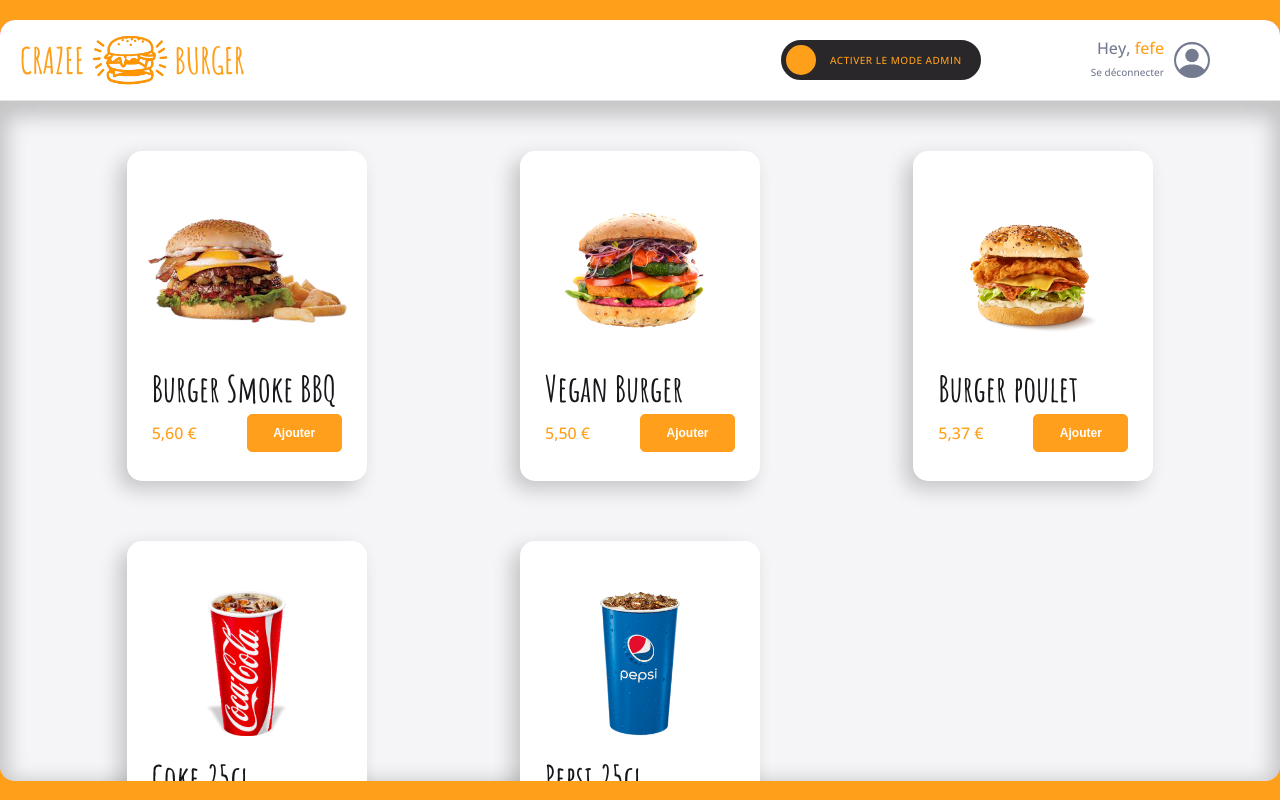
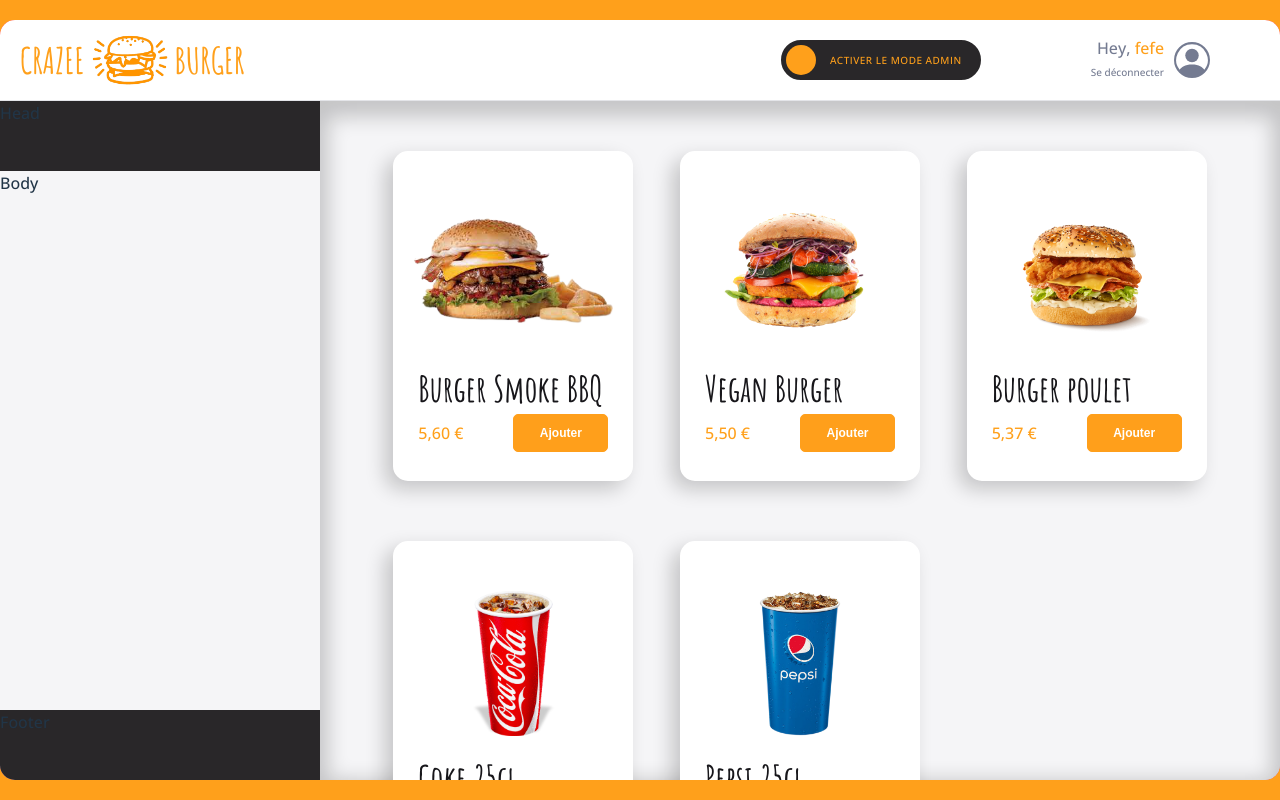
Before and after one commit to thomasdelafosse/Crazee-burger, a React (Vite) app: page /order/1 in a window 1280 px wide. Built offline with nearby package versions, Linux system fonts and the light colour scheme.

Commit message:
💄 🚧 F10: BASKET > Add Layout, Colors, Rounded Corners and Shadows

```diff
--- a/src/Components/pages/order/Main/Basket.jsx
+++ b/src/Components/pages/order/Main/Basket.jsx
@@ -1,9 +1,33 @@
-import styled from "styled-components"
+import styled from "styled-components";
+import { theme } from "../../../../theme";
 
 export default function Basket() {
-  return <BasketStyled>Basket</BasketStyled>
+  return (
+    <BasketStyled>
+      <div className="head">Head</div>
+      <div className="body">Body</div>
+      <div className="footer">Footer</div>
+    </BasketStyled>
+  );
 }
 
 const BasketStyled = styled.div`
-  background: pink;
-`
+  display: flex;
+  flex-direction: column;
+
+  .head {
+    height: 70px;
+    background: ${theme.colors.background_dark};
+  }
+
+  .body {
+    flex: 1;
+    background: ${theme.colors.background_white};
+    box-shadow: ${theme.shadows.basket};
+  }
+
+  .footer {
+    height: 70px;
+    background: ${theme.colors.background_dark};
+  }
+`;
--- a/src/Components/pages/order/Main/Main.jsx
+++ b/src/Components/pages/order/Main/Main.jsx
@@ -1,14 +1,15 @@
-import styled from "styled-components"
-import { theme } from "../../../../theme"
-import MainRightSide from "./MainRightSide/MainRightSide"
+import styled from "styled-components";
+import { theme } from "../../../../theme";
+import MainRightSide from "./MainRightSide/MainRightSide";
+import Basket from "./Basket.jsx";
 
 export default function Main() {
   return (
     <MainStyled>
-      {/* <Basket /> */}
+      <Basket />
       <MainRightSide />
     </MainStyled>
-  )
+  );
 }
 
 const MainStyled = styled.div`
@@ -20,5 +21,6 @@ const MainStyled = styled.div`
   box-shadow: 0px 8px 20px 8px rgba(0, 0, 0, 0.2) inset;
 
   display: grid;
-  grid-template-columns: 1fr;
-`
+  grid-template-columns: 25% 1fr;
+  overflow: hidden;
+`;
--- a/src/Components/pages/order/Main/MainRightSide/MainRightSide.jsx
+++ b/src/Components/pages/order/Main/MainRightSide/MainRightSide.jsx
@@ -1,25 +1,24 @@
-import { useContext } from "react"
-import styled from "styled-components"
-import OrderContext from "../../../../../context/OrderContext"
-import { theme } from "../../../../../theme"
-import Admin from "./Admin/Admin"
-import Menu from "./Menu/Menu"
+import { useContext } from "react";
+import styled from "styled-components";
+import OrderContext from "../../../../../context/OrderContext";
+import { theme } from "../../../../../theme";
+import Admin from "./Admin/Admin";
+import Menu from "./Menu/Menu";
 
 export default function MainRightSide() {
-  const { isModeAdmin } = useContext(OrderContext)
+  const { isModeAdmin } = useContext(OrderContext);
 
   return (
     <MainRightSideStyled>
       <Menu />
       {isModeAdmin && <Admin />}
     </MainRightSideStyled>
-  )
+  );
 }
 
 const MainRightSideStyled = styled.div`
   position: relative;
   overflow-y: hidden;
   display: grid;
-  border-bottom-left-radius: ${theme.borderRadius.extraRound};
   border-bottom-right-radius: ${theme.borderRadius.extraRound};
-`
+`;
--- a/src/Components/pages/order/Main/MainRightSide/Menu/Menu.jsx
+++ b/src/Components/pages/order/Main/MainRightSide/Menu/Menu.jsx
@@ -76,8 +76,7 @@ export default function Menu() {
 const MenuStyled = styled.div`
   background: ${theme.colors.background_white};
   display: grid;
-  grid-template-columns: repeat(4, 1fr);
-  grid-template-columns: repeat(auto-fit, minmax(300px, 1fr));
+  grid-template-columns: repeat(3, 1fr);
   grid-row-gap: 60px;
   padding: 50px 50px 150px;
   justify-items: center;
--- a/src/theme/index.jsx
+++ b/src/theme/index.jsx
@@ -66,6 +66,7 @@ const shadows = {
   subtle: "0px -6px 8px -2px rgba(0, 0, 0, 0.1)",
   medium: "-8px 8px 20px 0px rgb(0 0 0 / 20%)",
   strong: "0px 8px 20px 8px rgba(0, 0, 0, 0.2) inset",
+  basket: "inset 0px 0px 20px rgba(0, 0, 0, 0,2)",
 };
 
 export const theme = {
```
